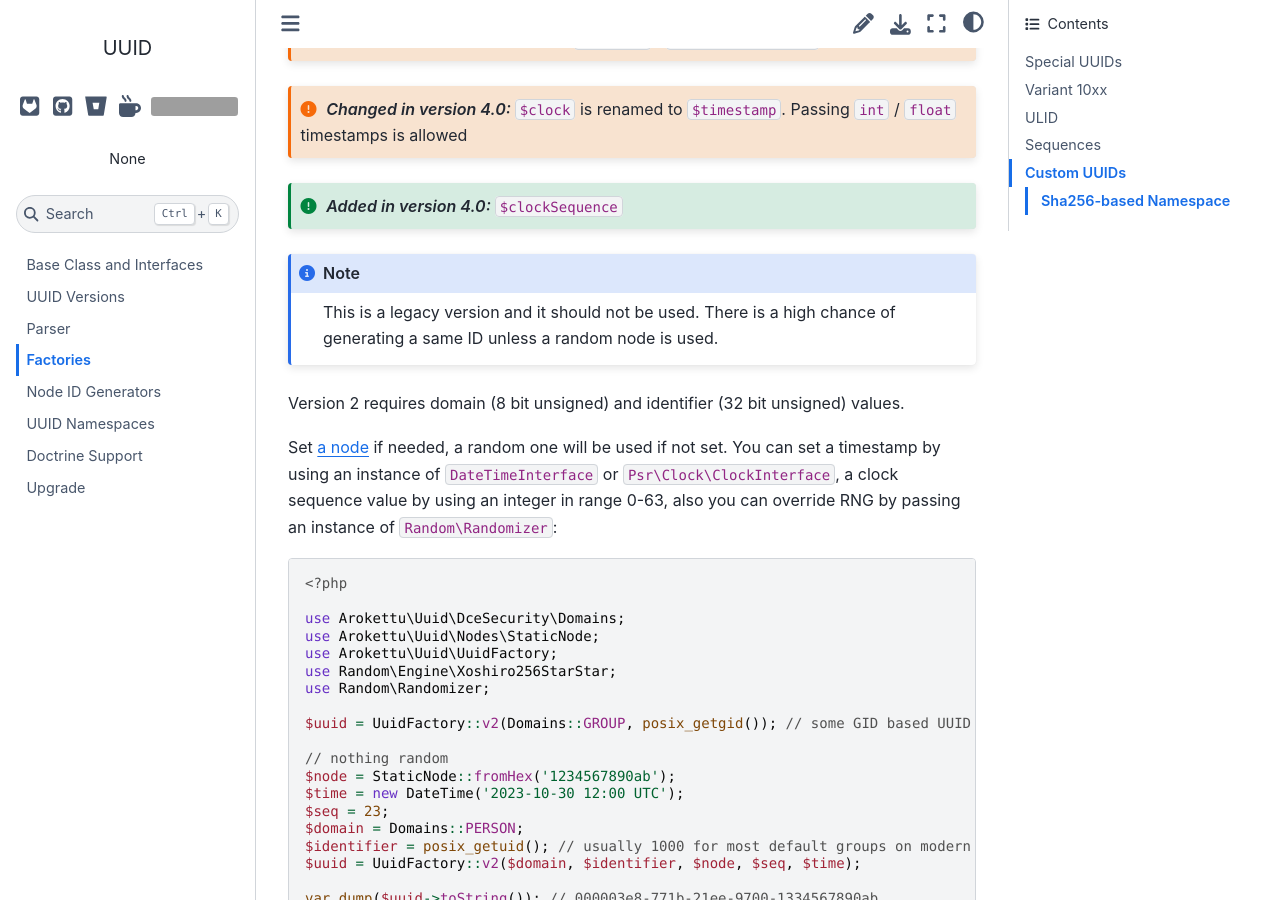
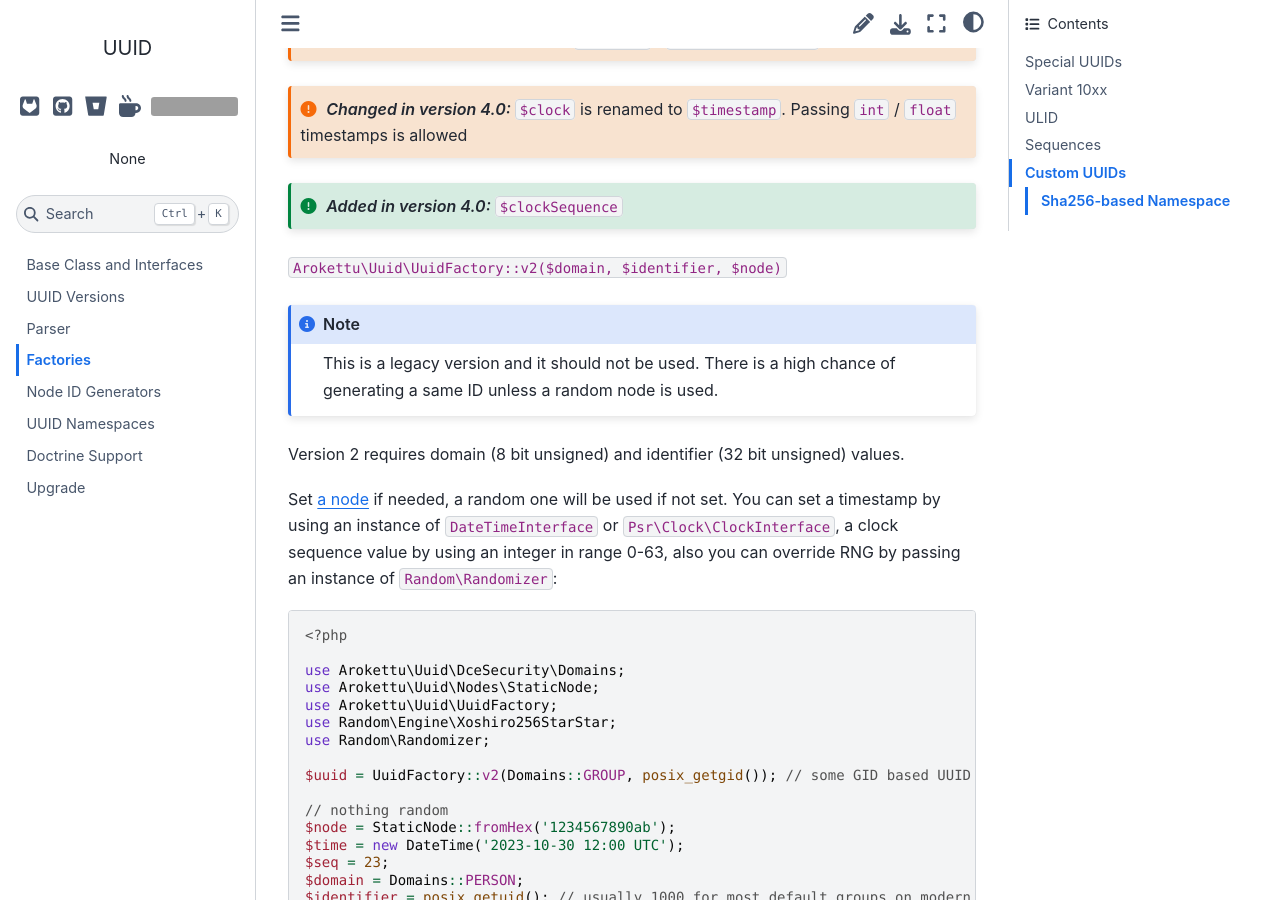
Before and after one commit to arokettu/php-uuid, a Sphinx documentation site: the page built from docs/factories.rst, in a window 1280 px wide and 900 px high, scrolled down 1825 px. Built offline with Sphinx 7.4.7 and the Sphinx Book theme 1.1.4, drawn with Linux system fonts in a browser that asks for light colours; grey boxes are pictures that could not be loaded.

Commit message:
Signature for v2

```diff
--- a/docs/factories.rst
+++ b/docs/factories.rst
@@ -75,6 +75,8 @@ Version 2
    ``$clock`` is renamed to ``$timestamp``.
    Passing ``int`` / ``float`` timestamps is allowed
 .. versionadded:: 4.0 ``$clockSequence``
+
+``Arokettu\Uuid\UuidFactory::v2($domain, $identifier, $node)``
 
 .. note::
     This is a legacy version and it should not be used.
```
